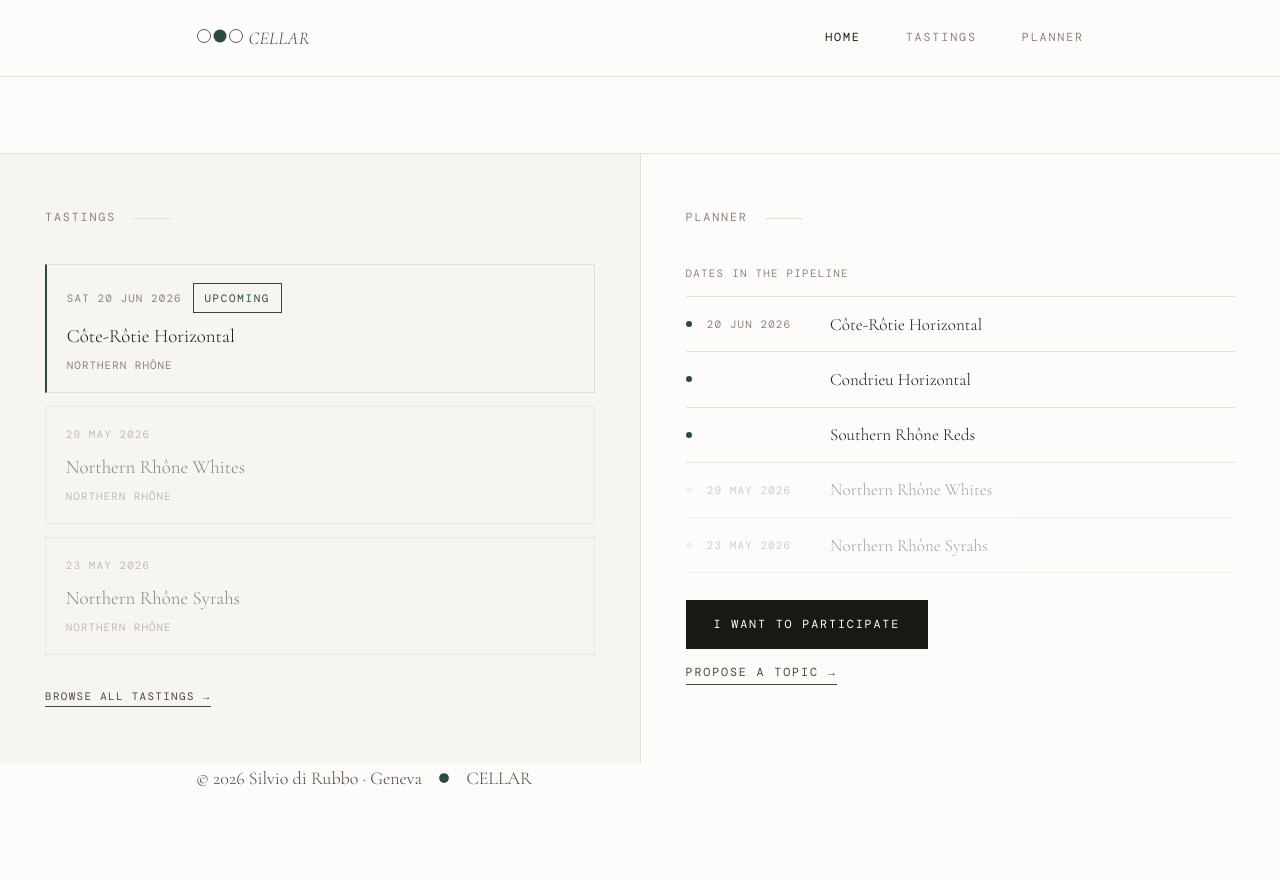
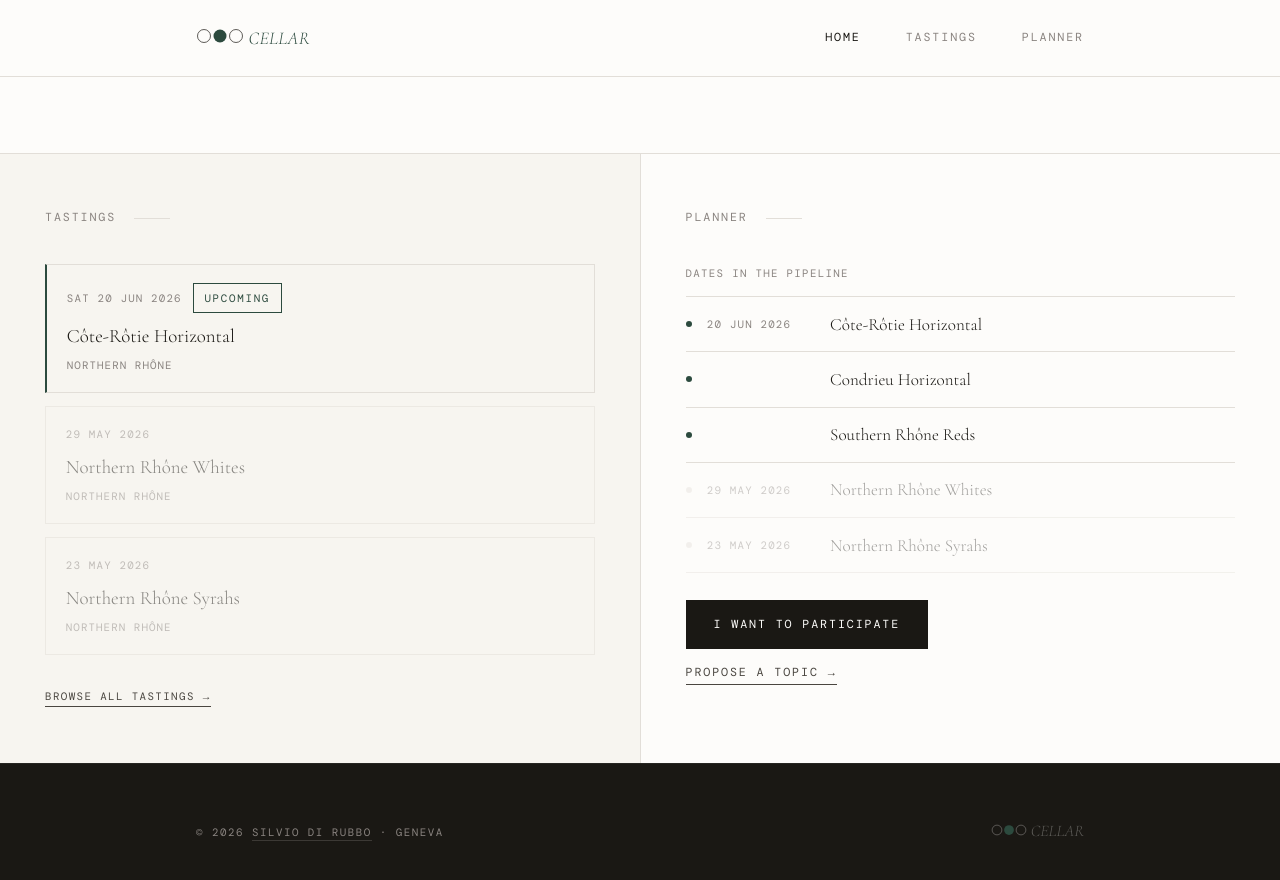
Before and after one commit to silviodirubbo/cellar, a Jekyll site: the page built from index.html, in a window 1280 px wide and 900 px high, scrolled down 836 px. Shown: the top 880 px of the window. Built offline with Jekyll 4.4.1, drawn with Linux system fonts in a browser that asks for light colours; some web fonts are replaced; before the commit the page ends 1630 px from its top, so only the background shows below that.

Commit message:
Refactor footer HTML structure and classes

```diff
--- a/_includes/footer.html
+++ b/_includes/footer.html
@@ -1,15 +1,15 @@
-<footer class="site-footer">
-  <div class="container footer-inner">
-    <span class="footer-copy">© {{ 'now' | date: "%Y" }} <a href="https://silviodirubbo.github.io" target="_blank" rel="noopener">Silvio di Rubbo</a> · Geneva</span>
+<footer class="footer">
+  <div class="footer__inner">
 
-    <!-- Horizontal lockup: mark + wordmark -->
-    <a class="footer-logo" href="{{ '/' | relative_url }}" aria-label="Cellar home">
+    <span class="footer__copy">© {{ 'now' | date: "%Y" }} <a href="https://silviodirubbo.github.io" target="_blank" rel="noopener" class="footer__profile-link">Silvio di Rubbo</a> · Geneva</span>
+
+    <a class="footer__logo" href="{{ '/' | relative_url }}" aria-label="Cellar home">
       <svg width="36" height="12" viewBox="0 0 96 32" fill="none" xmlns="http://www.w3.org/2000/svg" aria-hidden="true">
-        <circle cx="16" cy="16" r="13" stroke="#FDFCFA" stroke-width="1.6"/>
+        <circle cx="16" cy="16" r="13" stroke="rgba(253,252,250,0.45)" stroke-width="1.6"/>
         <circle cx="48" cy="16" r="13" fill="#2C4A3E"/>
-        <circle cx="80" cy="16" r="13" stroke="#FDFCFA" stroke-width="1.6"/>
+        <circle cx="80" cy="16" r="13" stroke="rgba(253,252,250,0.45)" stroke-width="1.6"/>
       </svg>
-      <span class="footer-wordmark">CELLAR</span>
+      <span class="nav__wordmark" style="color:rgba(253,252,250,0.3);">CELLAR</span>
     </a>
 
   </div>
```
